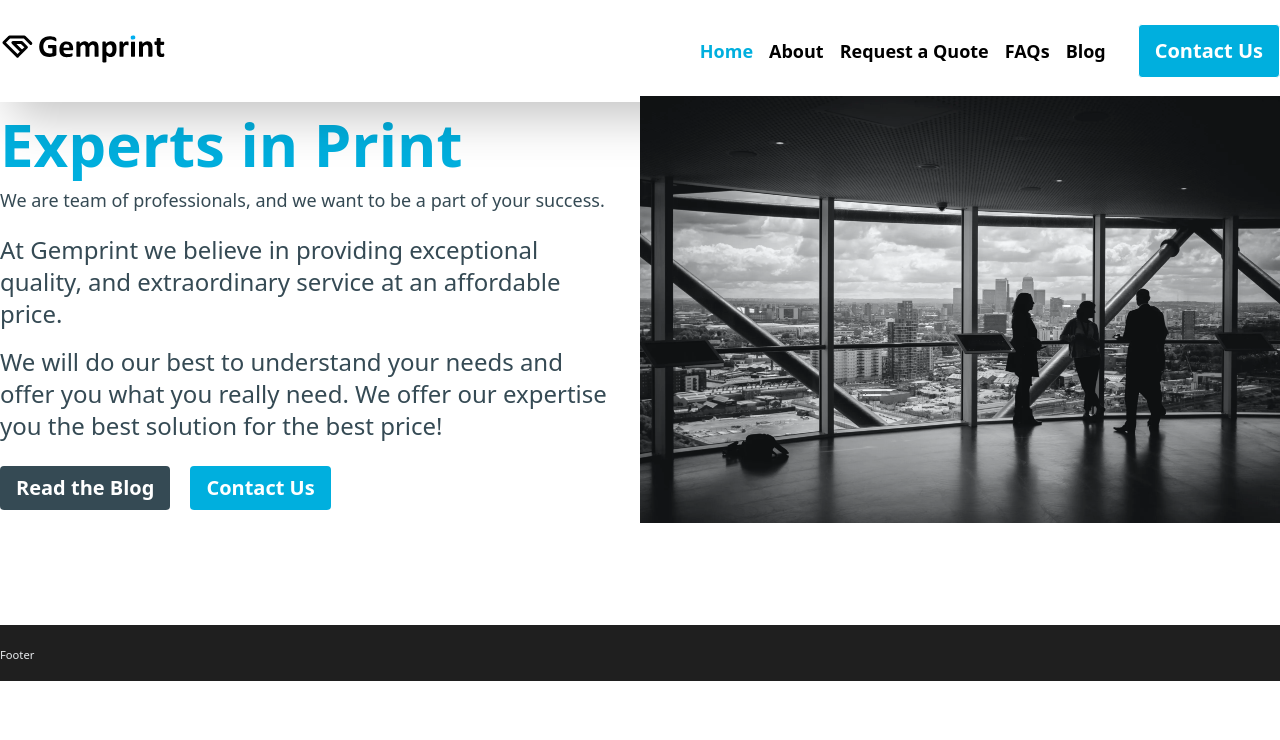
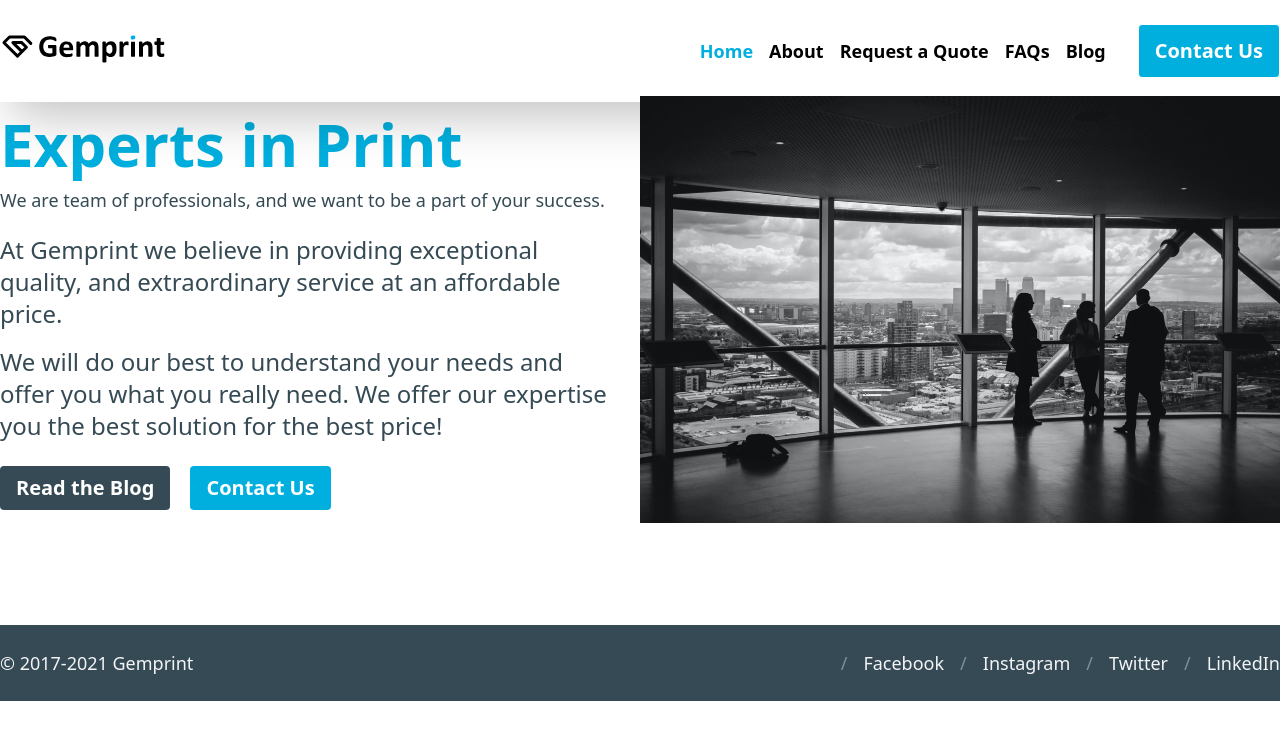
Before and after one commit to propbono/gemprint.ca, a Next.js app: page / in a window 1280 px wide. Shown: the top 740 px of the page. Built offline with nearby package versions, Linux system fonts and the light colour scheme.

Commit message:
prepare footer

```diff
--- a/components/Footer.js
+++ b/components/Footer.js
@@ -1,38 +1,42 @@
 import React from "react";
-import Container from "react-bootstrap/Container";
-import Row from "react-bootstrap/Row";
-import Col from "react-bootstrap/Col";
-import Nav from "react-bootstrap/Nav";
 
-import footerStyles from "@/styles/Footer.module.scss";
+
+const styles = {
+  footerSection: "bg-secondary text-gray-100 text-lg",
+  footerWrapper: "flex text-center md:text-left flex-col-reverse w-full md:w-auto md:justify-between md:flex-row",
+  socialLinks:
+    "hover:text-primary md:before:content-['/'] md:before:opacity-40 md:before:mr-4 text-decoration-none my-2 md:my-0 md:ml-4",
+  socialMenu:
+    "flex flex-col md:flex-row items-center md:justify-end mb-3 md:mb-0",
+};
+
 
 export const Footer = () => {
   return (
-    <footer className={footerStyles.footer}>
-      Footer
-      {/* <Container>
-        <Row className="d-flex justify-content-between">
-          <Col sm={6}>
+    <footer className={styles.footerSection}>
+      <div className="container py-6">
+        <div className={styles.footerWrapper}>
+          <div>
             <p>© 2017-2021 Gemprint</p>
-          </Col>
-          <Col sm={6} className="d-flex justify-content-end">
-            <Nav>
-              <li className={footerStyles.socialLinks}>
+          </div>
+          <div>
+            <ul className={styles.socialMenu}>
+              <li className={styles.socialLinks}>
                 <a href="https://www.facebook.com/GemprintGTA">Facebook</a>
               </li>
-              <li className={footerStyles.socialLinks}>
+              <li className={styles.socialLinks}>
                 <a href="https://www.instagram.com/gemprint_gta/">Instagram</a>
               </li>
-              <li className={footerStyles.socialLinks}>
+              <li className={styles.socialLinks}>
                 <a href="https://twitter.com/GemprintTheSix">Twitter</a>
               </li>
-              <li className={footerStyles.socialLinks}>
+              <li className={styles.socialLinks}>
                 <a href="https://linkedin.com">LinkedIn</a>
               </li>
-            </Nav>
-          </Col>
-        </Row>
-      </Container> */}
+            </ul>
+          </div>
+        </div>
+      </div>
     </footer>
   );
 };
```
